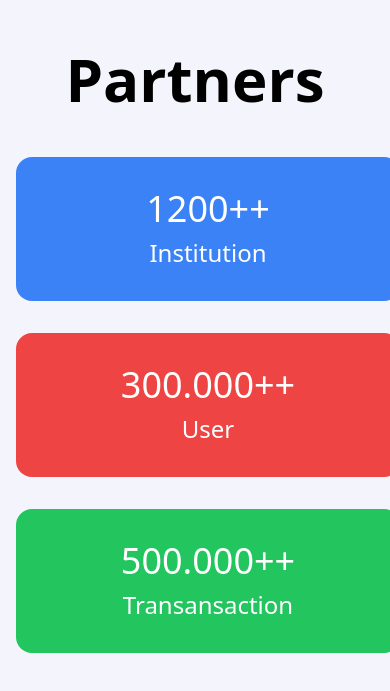
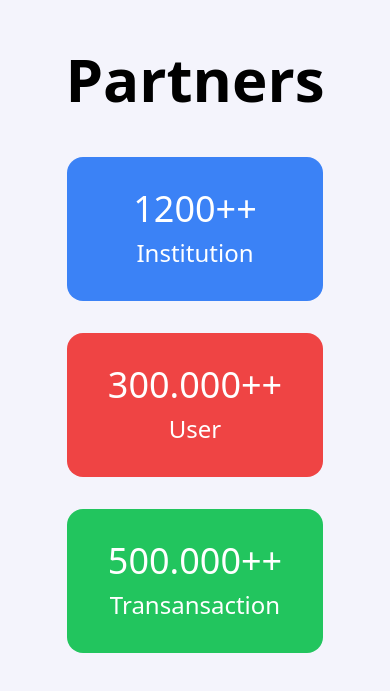
Before and after one commit to arief0303/solusi-go-digital-landing-page, a Next.js app: page / in a window 390 px wide. Shown: the part 3425-4116 px from the top of the page. Built offline with nearby package versions, Linux system fonts and the light colour scheme.

Commit message:
on mobile center cards fix

```diff
--- a/src/components/Partners.jsx
+++ b/src/components/Partners.jsx
@@ -21,9 +21,9 @@ const Partners = () => {
             <div className="flex items-center justify-center h-auto w-full font-bold text-6xl text-black px-10 pt-80 pb-8 bg-grey py-96" data-aos="fade-up">
                 Partners
             </div>
-            <div className="flex flex-col md:flex-row justify-center flex-wrap">
+            <div className="flex flex-col md:flex-row justify-center items-center w-screen h-full">
                 {partners.map((partner, index) => (
-                    <div key={index} className={`card w-96 md:w-64 ${partner.color} m-4`} data-aos="fade-right" data-aos-delay={`${index * 100}`}>
+                    <div key={index} className={`card w-64 ${partner.color} m-4`} data-aos="fade-right" data-aos-delay={`${index * 100}`}>
                         <div className="card-body">
                             <h2 className="text-center text-4xl text-bold">{partner.p1}</h2>
                             <p className="text-center text-2xl">{partner.p2}</p>
```
